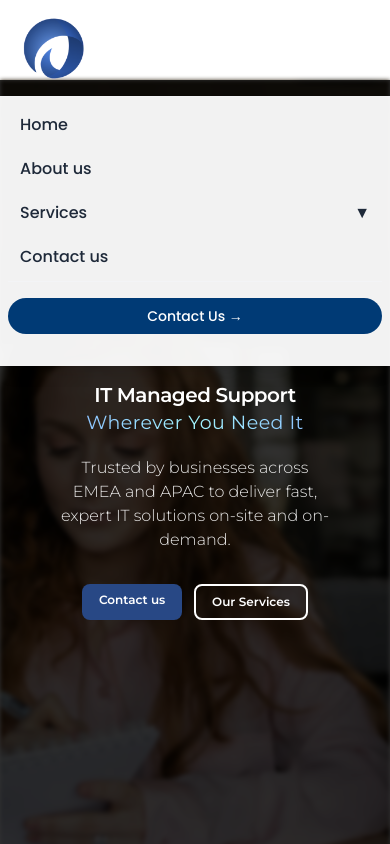
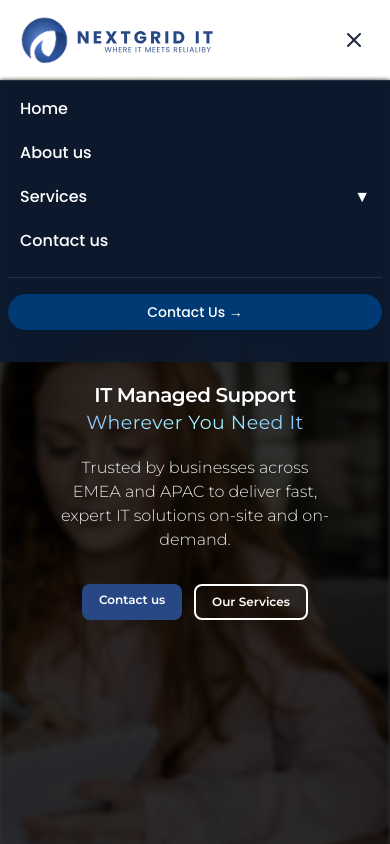
Before and after one commit to Suffynux/next-latest, a React (Vite) app: page / in a window 390 px wide. Both pictures are taken after a click on the button 354 px from the left and 48 px from the top of the page. Shown: the top 844 px of the page. Built offline with nearby package versions, Linux system fonts and the light colour scheme.

Commit message:
changes fixed

```diff
--- a/src/Components/Navbar/Navbar.jsx
+++ b/src/Components/Navbar/Navbar.jsx
@@ -83,13 +83,20 @@ const Navbar = () => {
         }
       >
         <div className="max-w-7xl mx-auto px-4 sm:px-6 lg:px-8 py-2">
-          <div className="flex items-center justify-between h-20">
-            {/* Logo - Dynamically changes based on scroll state or page */}
+          <div className="flex items-center justify-between h-16 md:h-20">
+            {/* Logo - Dynamically changes based on screen size and scroll */}
             <Link to="/" className="flex-shrink-0">
+              {/* Desktop Logo: Dynamic Source */}
               <img
                 src={logoSrc}
                 alt="Logo"
-                className="h-[800px] w-[265px] transition-all duration-300"
+                className="h-16 w-auto hidden md:block transition-all duration-300"
+              />
+              {/* Mobile Logo: Always Dark */}
+              <img
+                src={logoDark}
+                alt="Logo"
+                className="h-16 w-auto block md:hidden transition-all duration-300"
               />
             </Link>
 
@@ -145,7 +152,7 @@ const Navbar = () => {
               <button
                 onClick={() => setIsMobileMenuOpen(!isMobileMenuOpen)}
                 className={`p-2 transition-colors duration-200 rounded-md
-                  ${textAndLogoColor} hover:bg-white/10`
+                  ${isNavbarSolid ? 'text-gray-800' : 'text-gray-800'} hover:bg-white/10`
                 }
               >
                 {isMobileMenuOpen ? (
@@ -162,7 +169,11 @@ const Navbar = () => {
         <AnimatePresence>
           {isMobileMenuOpen && (
             <motion.div
-              className="md:hidden bg-white/95 shadow-lg border-t border-gray-100 z-50"
+              className={`md:hidden shadow-lg border-t z-50 ${
+                isNavbarSolid
+                  ? 'bg-white/95 border-gray-100'
+                  : 'bg-[#0D1A2E]/95 border-white/10'
+              }`}
               initial={{ height: 0, opacity: 0 }}
               animate={{ height: "auto", opacity: 1 }}
               exit={{ height: 0, opacity: 0 }}
@@ -175,13 +186,17 @@ const Navbar = () => {
                       <>
                         <button
                           onClick={() => toggleMobileSubMenu(item.name)}
-                          className="w-full text-left text-gray-800 hover:bg-gray-100 px-3 py-2 text-base font-medium flex justify-between items-center rounded-md"
+                          className={`w-full text-left px-3 py-2 text-base font-medium flex justify-between items-center rounded-md transition-colors ${
+                            isNavbarSolid
+                              ? 'text-gray-800 hover:bg-gray-100'
+                              : 'text-white hover:bg-white/10'
+                          }`}
                         >
                           {item.name}
                           <span
-                            className={`transform transition-transform
-                              ${expandedMobileService === item.name ? "rotate-180" : ""}`
-                            }
+                            className={`transform transition-transform ${
+                              expandedMobileService === item.name ? "rotate-180" : ""
+                            }`}
                           >
                             ▼
                           </span>
@@ -195,12 +210,20 @@ const Navbar = () => {
                               exit={{ height: 0, opacity: 0 }}
                               className="overflow-hidden"
                             >
-                              <div className="pl-4 pr-2 py-2 bg-gray-50 rounded-lg mx-3 mt-1">
+                              <div
+                                className={`pl-4 pr-2 py-2 rounded-lg mx-3 mt-1 ${
+                                  isNavbarSolid ? 'bg-gray-50' : 'bg-white/5'
+                                }`}
+                              >
                                 {item.subLinks.map((link, idx) => (
                                   <Link
                                     key={idx}
                                     to={link.path}
-                                    className="block text-sm text-gray-700 hover:text-[#003A75] py-1 transition-colors"
+                                    className={`block text-sm py-1 transition-colors ${
+                                      isNavbarSolid
+                                        ? 'text-gray-700 hover:text-[#003A75]'
+                                        : 'text-gray-300 hover:text-white'
+                                    }`}
                                   >
                                     {link.name}
                                   </Link>
@@ -213,7 +236,11 @@ const Navbar = () => {
                     ) : (
                       <Link
                         to={item.path}
-                        className="text-gray-800 hover:bg-gray-100 block px-3 py-2 text-base font-medium rounded-md transition-colors"
+                        className={`block px-3 py-2 text-base font-medium rounded-md transition-colors ${
+                          isNavbarSolid
+                            ? 'text-gray-800 hover:bg-gray-100'
+                            : 'text-white hover:bg-white/10'
+                        }`}
                       >
                         {item.name}
                       </Link>
@@ -221,7 +248,11 @@ const Navbar = () => {
                   </div>
                 ))}
                 {/* Mobile Contact Button */}
-                <div className="pt-4 border-t border-gray-100">
+                <div
+                  className={`pt-4 mt-4 border-t ${
+                    isNavbarSolid ? 'border-gray-200' : 'border-white/10'
+                  }`}
+                >
                   <Link
                     to="/contact-us"
                     className="w-full block text-center bg-[#003A75] hover:bg-[#1D5BA6] text-white px-4 py-2 rounded-full text-sm font-medium transition-colors duration-200"
@@ -265,7 +296,7 @@ const Navbar = () => {
       </nav>
 
       {/* Conditional spacing div - only appears on non-home pages */}
-      {needsDefaultSpacing && <div className="h-24 md:h-20"></div>}
+      {needsDefaultSpacing && <div className="h-16 md:h-20"></div>}
     </div>
   );
 };
```
